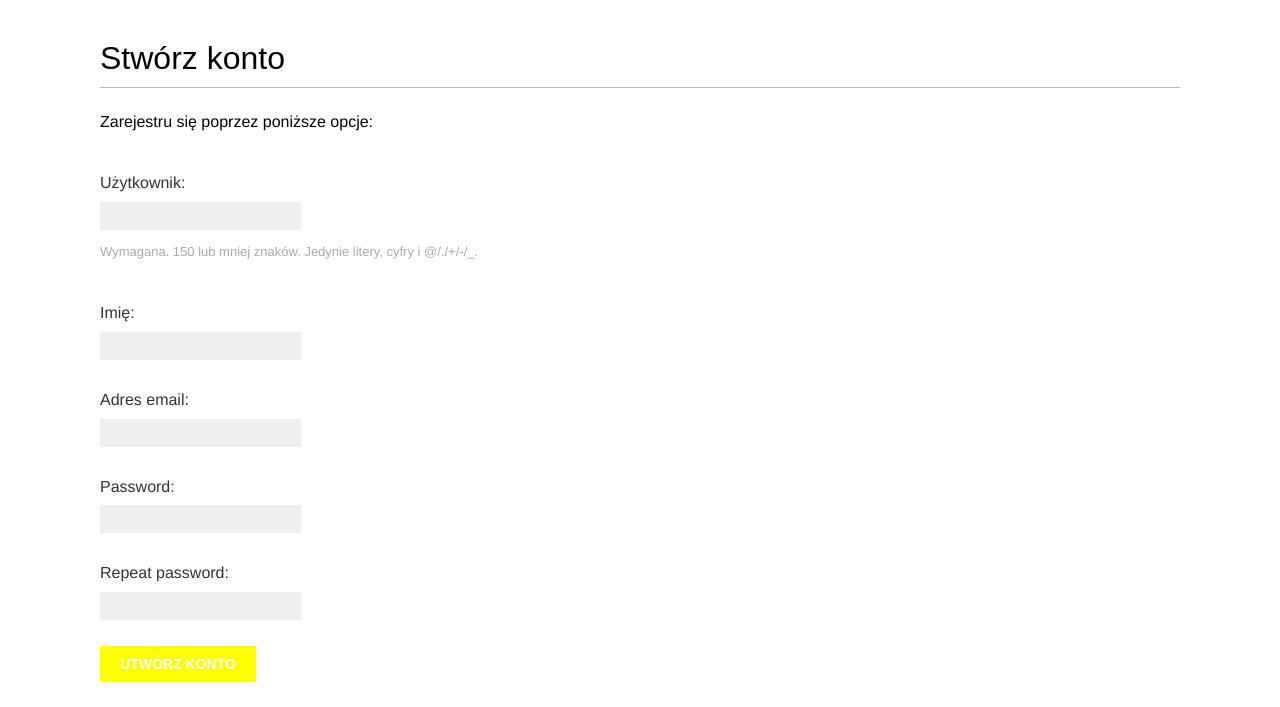
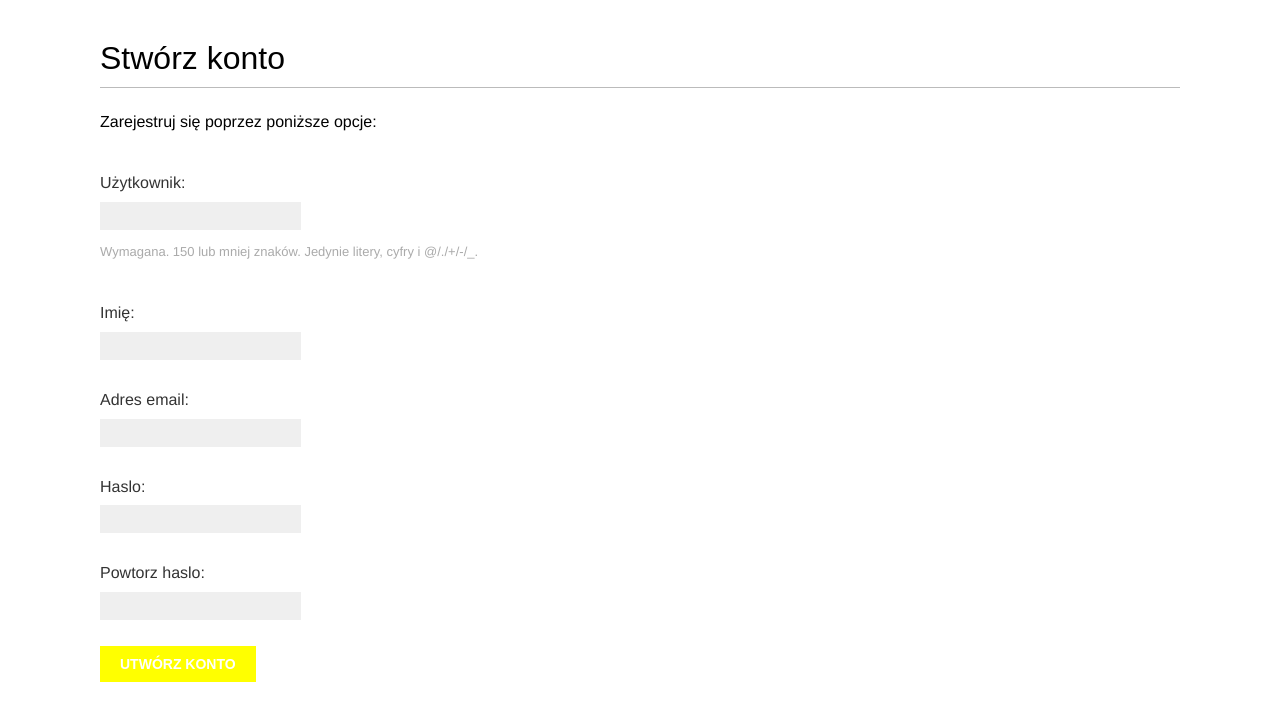
Before and after one commit to WojtK/Inzynierka_Django_Apps, a Django app: template account/templates/account/register.html in a window 1280 px wide. Shown: the part 47-754 px from the top of the page. Run offline with Django 3.2, Linux system fonts and the light colour scheme; the template is opened without the code that fills it: values that come from a table or form of the project are taken from there, others are empty; parts of the project's set-up code (start-up, migrations or seed data) failed here and were passed over; some web fonts are replaced.

Commit message:
little changes

```diff
--- a/account/forms.py
+++ b/account/forms.py
@@ -9,9 +9,9 @@ class LoginForm(forms.Form):
 
 
 class UserRegistrationForm(forms.ModelForm):
-    password = forms.CharField(label='Password',
+    password = forms.CharField(label='Haslo',
                                widget=forms.PasswordInput)
-    password2 = forms.CharField(label='Repeat password',
+    password2 = forms.CharField(label='Powtorz haslo',
                                 widget=forms.PasswordInput)
 
     class Meta:
@@ -21,7 +21,7 @@ class UserRegistrationForm(forms.ModelForm):
     def clean_password2(self):
         cd = self.cleaned_data
         if cd['password'] != cd['password2']:
-            raise forms.ValidationError('Passwords don\'t match.')
+            raise forms.ValidationError('Hasla sie nie zgadzaja')
         return cd['password2']
 
 
@@ -34,4 +34,4 @@ class UserEditForm(forms.ModelForm):
 class ProfileEditForm(forms.ModelForm):
     class Meta:
         model = Profile
-        fields = ('date_of_birth', 'photo')
+        fields = ()
--- a/account/templates/account/register.html
+++ b/account/templates/account/register.html
@@ -4,7 +4,7 @@
 
 {% block content %}
   <h1>Stwórz konto</h1>
-  <p>Zarejestru się poprzez poniższe opcje:</p>
+  <p>Zarejestruj się poprzez poniższe opcje:</p>
   <form method="post">
     {{ user_form.as_p }}
     {% csrf_token %}
--- a/account/views.py
+++ b/account/views.py
@@ -72,9 +72,9 @@ def edit(request):
         if user_form.is_valid() and profile_form.is_valid():
             user_form.save()
             profile_form.save()
-            messages.success(request, 'Profile updated successfully')
+            messages.success(request, 'Profil pomyslnie zaktualizowany')
         else:
-            messages.error(request, 'Error updating your profile')
+            messages.error(request, 'Błąd podczas aktualizacji profilu')
     else:
         user_form = UserEditForm(instance=request.user)
         profile_form = ProfileEditForm(instance=request.user.profile)
```
